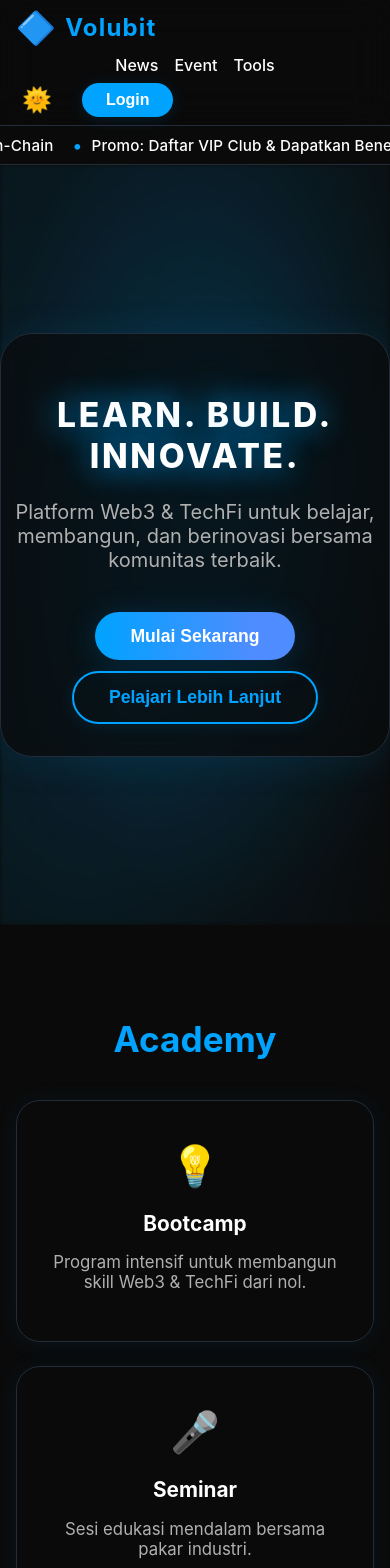
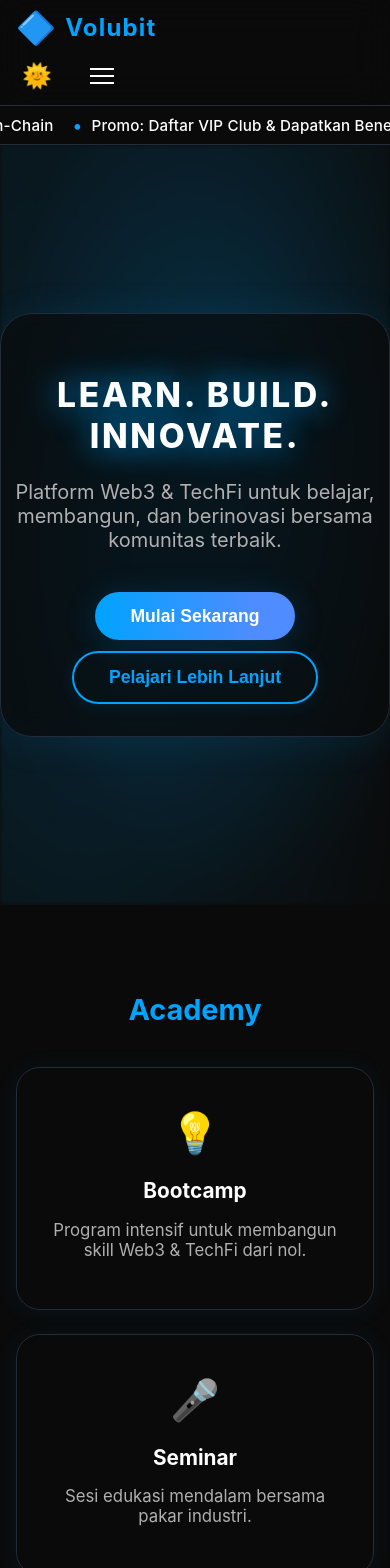
Before and after one commit to kodex-id/volubit-landing, a React (Create React App) app: page / in a window 390 px wide. Shown: the top 1568 px of the page. Built offline with nearby package versions, Linux system fonts and the light colour scheme.

Commit message:
Update: responsive nav, border glow, cursor glow, fluid typography

```diff
--- a/src/App.jsx
+++ b/src/App.jsx
@@ -15,6 +15,21 @@ import './styles/global.css';
 import AOS from 'aos';
 import 'aos/dist/aos.css';
 
+function CursorGlow() {
+  const glowRef = React.useRef(null);
+  React.useEffect(() => {
+    const handleMouseMove = (e) => {
+      if (glowRef.current) {
+        glowRef.current.style.left = `${e.clientX}px`;
+        glowRef.current.style.top = `${e.clientY}px`;
+      }
+    };
+    window.addEventListener('mousemove', handleMouseMove);
+    return () => window.removeEventListener('mousemove', handleMouseMove);
+  }, []);
+  return <div className="cursor-glow" ref={glowRef} />;
+}
+
 function App() {
   React.useEffect(() => {
     AOS.init({
@@ -26,6 +41,7 @@ function App() {
   }, []);
   return (
     <ThemeProvider>
+      <CursorGlow />
       <div className="app-root">
         <Header />
         <FeaturedTicker />
--- a/src/components/Header.css
+++ b/src/components/Header.css
@@ -29,7 +29,7 @@
   font-size: 2rem;
   margin-right: 0.5rem;
 }
-.nav {
+.desktop-nav {
   display: flex;
   gap: 2rem;
 }
@@ -93,12 +93,62 @@
   box-shadow: 0 4px 32px 0 rgba(0,163,255,0.25);
   transform: translateY(-2px) scale(1.04);
 }
+.hamburger-btn {
+  display: none; /* Hidden on desktop */
+  background: none;
+  border: none;
+  cursor: pointer;
+  padding: 0.5rem;
+  z-index: 1001;
+}
+.hamburger-btn span {
+  display: block;
+  width: 24px;
+  height: 2px;
+  background: var(--color-text);
+  margin: 5px 0;
+  transition: all 0.3s;
+}
+.mobile-nav-overlay {
+  position: fixed;
+  inset: 0;
+  background: rgba(0,0,0,0.5);
+  backdrop-filter: blur(8px);
+  z-index: 1000;
+  display: flex;
+  justify-content: flex-end;
+  animation: fadeIn 0.3s forwards;
+}
+.mobile-nav-content {
+  background: var(--color-bg);
+  width: 250px;
+  height: 100%;
+  padding: 6rem 2rem;
+  display: flex;
+  flex-direction: column;
+  gap: 1.5rem;
+  animation: slideIn 0.4s forwards;
+}
+.mobile-nav-content a {
+  font-size: 1.5rem;
+  font-weight: bold;
+  color: var(--color-text);
+}
+@keyframes fadeIn { from { opacity: 0; } to { opacity: 1; } }
+@keyframes slideIn { from { transform: translateX(100%); } to { transform: translateX(0); } }
+
 @media (max-width: 800px) {
   .header-inner {
     padding: 0.5rem 1rem;
   }
   .nav {
     gap: 1rem;
+  }
+  .desktop-nav, .desktop-login {
+    display: none;
+  }
+  .hamburger-btn {
+    display: block;
   }
 }
 @media (max-width: 600px) {
--- a/src/components/Header.jsx
+++ b/src/components/Header.jsx
@@ -1,28 +1,48 @@
-import React from 'react';
+import React, { useState } from 'react';
 import ThemeToggle from './ThemeToggle';
 import './Header.css';
 
+function MobileNav({ isOpen, onClose }) {
+  if (!isOpen) return null;
+  return (
+    <div className="mobile-nav-overlay" onClick={onClose}>
+      <div className="mobile-nav-content" onClick={(e) => e.stopPropagation()}>
+        <a href="#news" onClick={onClose}>News</a>
+        <a href="#event" onClick={onClose}>Event</a>
+        <a href="#tools" onClick={onClose}>Tools</a>
+        <button className="login-btn">Login</button>
+      </div>
+    </div>
+  );
+}
+
 export default function Header() {
+  const [mobileNavOpen, setMobileNavOpen] = useState(false);
   return (
+    <>
       <header className="volubit-header">
         <div className="header-inner">
-        {/* Logo */}
           <div className="logo">
             <span className="logo-icon">🔷</span>
             <span className="logo-text">Volubit</span>
           </div>
-        {/* Nav */}
-        <nav className="nav">
+          <nav className="nav desktop-nav">
             <a href="#news">News</a>
             <a href="#event">Event</a>
             <a href="#tools">Tools</a>
           </nav>
-        {/* Theme toggle & Login */}
           <div className="header-actions">
             <ThemeToggle />
-          <button className="login-btn">Login</button>
+            <button className="login-btn desktop-login">Login</button>
+            <button className="hamburger-btn" onClick={() => setMobileNavOpen(true)} aria-label="Open menu">
+              <span></span>
+              <span></span>
+              <span></span>
+            </button>
           </div>
         </div>
       </header>
+      <MobileNav isOpen={mobileNavOpen} onClose={() => setMobileNavOpen(false)} />
+    </>
   );
 }
--- a/src/components/Services/Academy.css
+++ b/src/components/Services/Academy.css
@@ -5,7 +5,7 @@
 }
 .section-title {
   font-family: var(--font-headline);
-  font-size: 2.2rem;
+  font-size: clamp(1.8rem, 5vw, 2.2rem); /* Fluid typography */
   font-weight: 700;
   color: var(--color-accent);
   margin-bottom: 2.5rem;
@@ -28,10 +28,30 @@
   opacity: 0;
   transform: translateY(32px);
   animation: fadeInUp 0.7s forwards;
+  position: relative;
+  overflow: hidden;
+}
+.academy-card::before {
+  content: '';
+  position: absolute;
+  inset: -2px;
+  background: conic-gradient(from 90deg at 50% 50%, var(--color-accent) 0%, #4f8cff 30%, transparent 70%, transparent 100%);
+  opacity: 0;
+  transition: opacity 0.3s, transform 0.5s;
+  animation: rotate-border 4s linear infinite paused;
+  z-index: -1;
+}
+.academy-card:hover::before {
+  opacity: 1;
+  animation-play-state: running;
+}
+@keyframes rotate-border {
+  from { transform: rotate(0deg); }
+  to { transform: rotate(360deg); }
 }
 .academy-card:hover {
   box-shadow: 0 8px 40px 0 rgba(0,163,255,0.18);
-  border-color: var(--color-accent);
+  border-color: transparent; /* Hide original border on hover */
   transform: translateY(-6px) scale(1.03);
 }
 .academy-icon {
--- a/src/styles/global.css
+++ b/src/styles/global.css
@@ -38,3 +38,23 @@ a:hover {
   background: var(--color-border);
   border-radius: 4px;
 }
+
+.cursor-glow {
+  position: fixed;
+  top: 0;
+  left: 0;
+  width: 400px;
+  height: 400px;
+  background: radial-gradient(circle, var(--color-accent) 0%, transparent 70%);
+  opacity: 0.1;
+  pointer-events: none;
+  z-index: 9999;
+  transform: translate(-50%, -50%);
+  transition: opacity 0.2s;
+  filter: blur(60px);
+}
+@media (max-width: 800px) {
+  .cursor-glow {
+    display: none; /* Hide on mobile for performance */
+  }
+}
```
Lines whose indentation alone changed are shown as unchanged.
